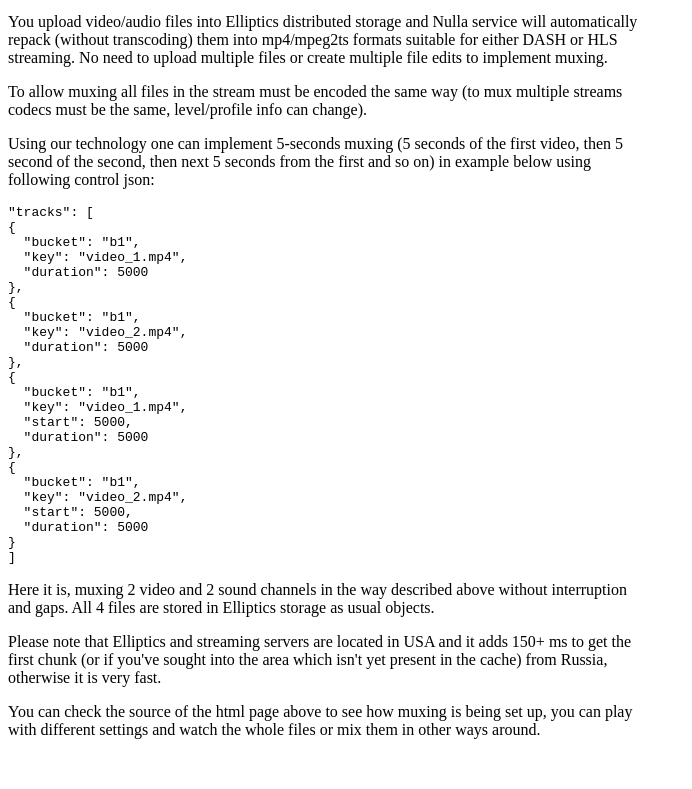
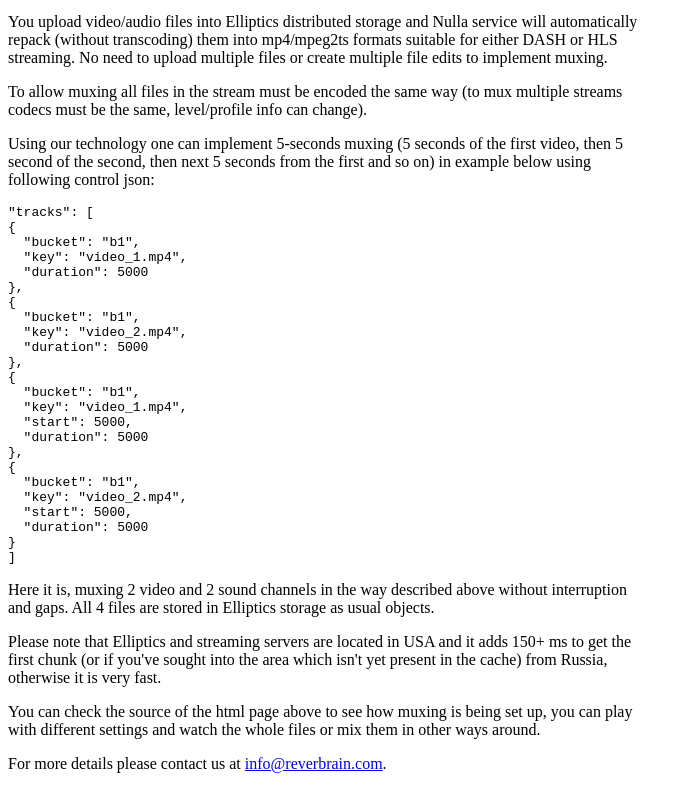
Before and after one commit to bioothod/nulla, a plain HTML site: page index.html in a window 1280 px wide. Shown: the part 527-1316 px from the top of the page, without its empty margins (0-692 px from the left). Before the commit the page ends 1282 px from the top, so only its background shows below. Drawn offline with nearby package versions, Linux system fonts and the light colour scheme; a script that the page names is missing.

Commit message:
index.html: added contact details

```diff
--- a/index.html
+++ b/index.html
@@ -249,5 +249,7 @@
 <p>Please note that Elliptics and streaming servers are located in USA and it adds 150+ ms to get the first chunk (or if you've sought into the area which isn't yet present in the cache) from Russia, otherwise it is very fast.</p>
 
 <p>You can check the source of the html page above to see how muxing is being set up, you can play with different settings and watch the whole files or mix them in other ways around.</p>
+
+<p>For more details please contact us at <a href="mailto:info@reverbrain.com">info@reverbrain.com</a>.</p>
     </body>
 </html>
```
